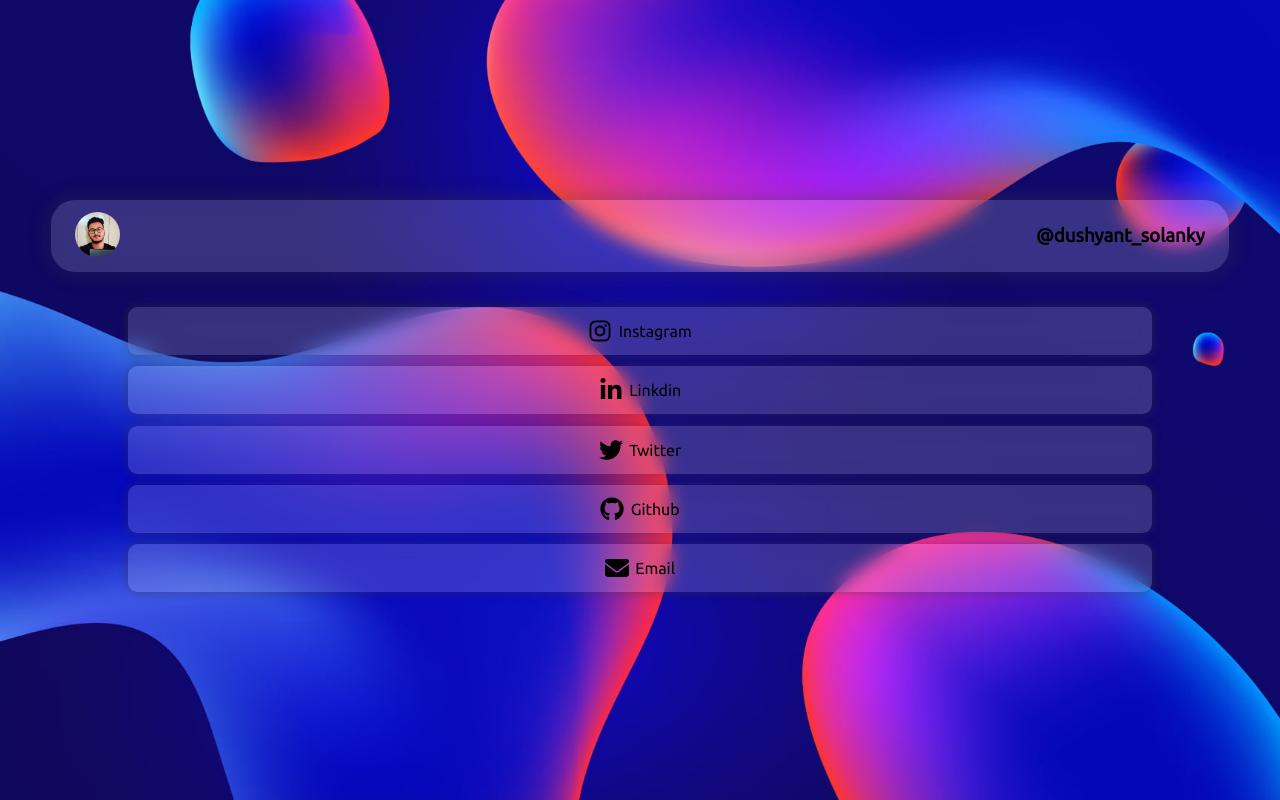
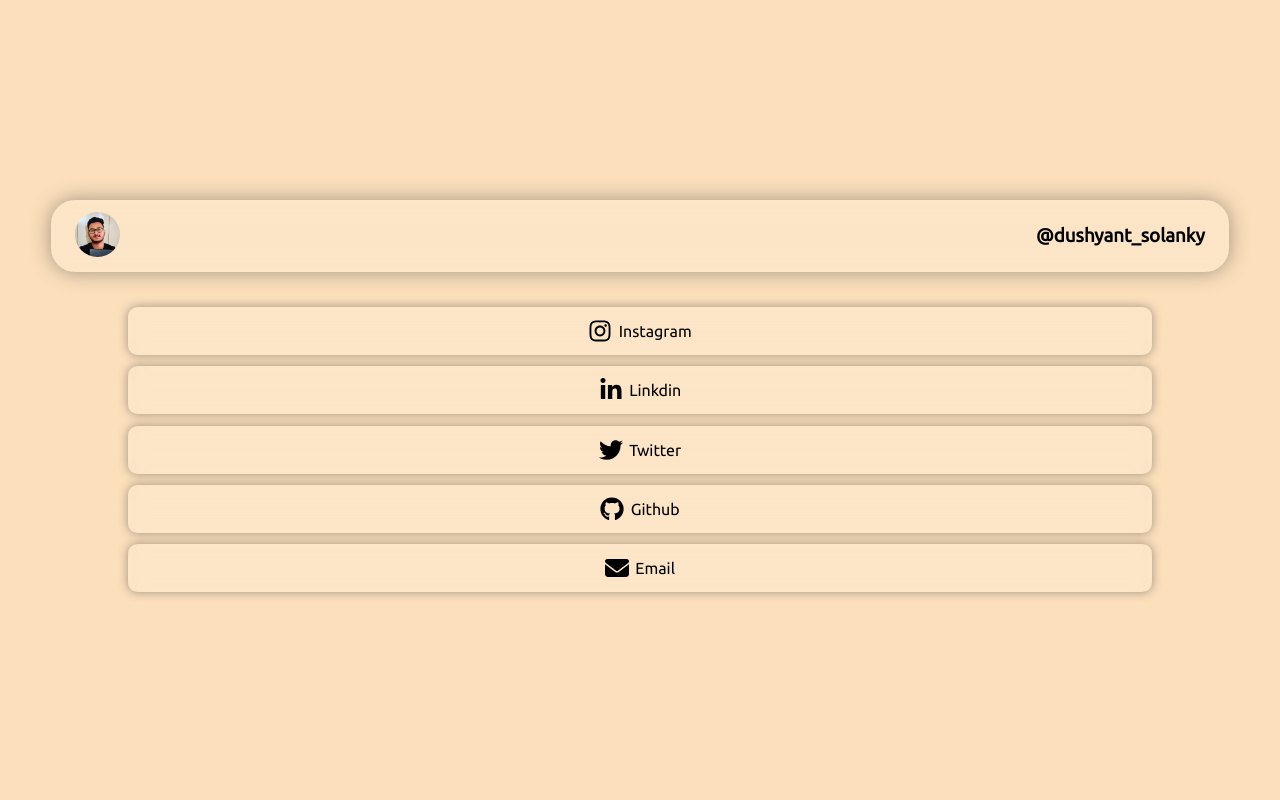
Before and after one commit to dushyantsolanki/page, a plain HTML site: page index.html in a window 1280 px wide. Drawn offline with Linux system fonts and the light colour scheme.

Commit message:
Update style.css

```diff
--- a/style.css
+++ b/style.css
@@ -8,7 +8,7 @@
   width: 100vw;
   display: grid;
   place-items: center;
-  background-image: url("./img/pxfuel444.jpg");
+  background-color:rgb(252, 224, 188);
   background-repeat: no-repeat;
   background-size: cover;
   background-position: center;
```
